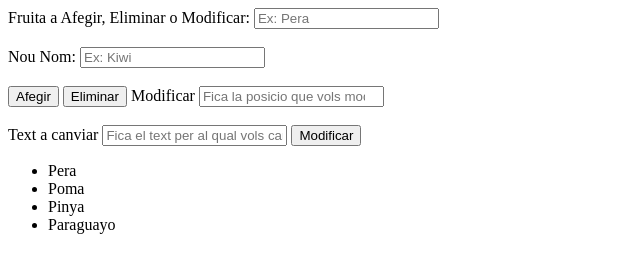
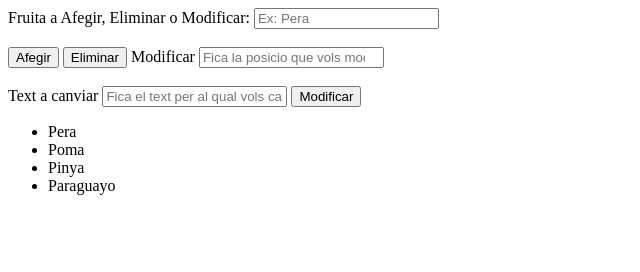
Before and after one commit to Bernifantasy/Practica_Llista, a plain HTML site: page index.html in a window 1280 px wide. Shown: the whole page, without its empty margins (0-640 px from the left). Drawn offline with Linux system fonts and the light colour scheme.

Commit message:
Update index.html

```diff
--- a/index.html
+++ b/index.html
@@ -48,9 +48,6 @@
     <label for="fname">Fruita a Afegir, Eliminar o Modificar:</label>
     <input type="text" id="fname" name="fname" placeholder="Ex: Pera">
     <br><br>
-    <label for="fmodificar">Nou Nom:</label>
-    <input type="text" id="fmodificar" name="fmodificar" placeholder="Ex: Kiwi">
-    <br><br>
     <input type="button" value="Afegir" id="Afegir" onclick="afegir()">
     <input type="button" value="Eliminar" id="Eliminar" onclick="eliminar()">
     <label for="text">Modificar</label>
```
